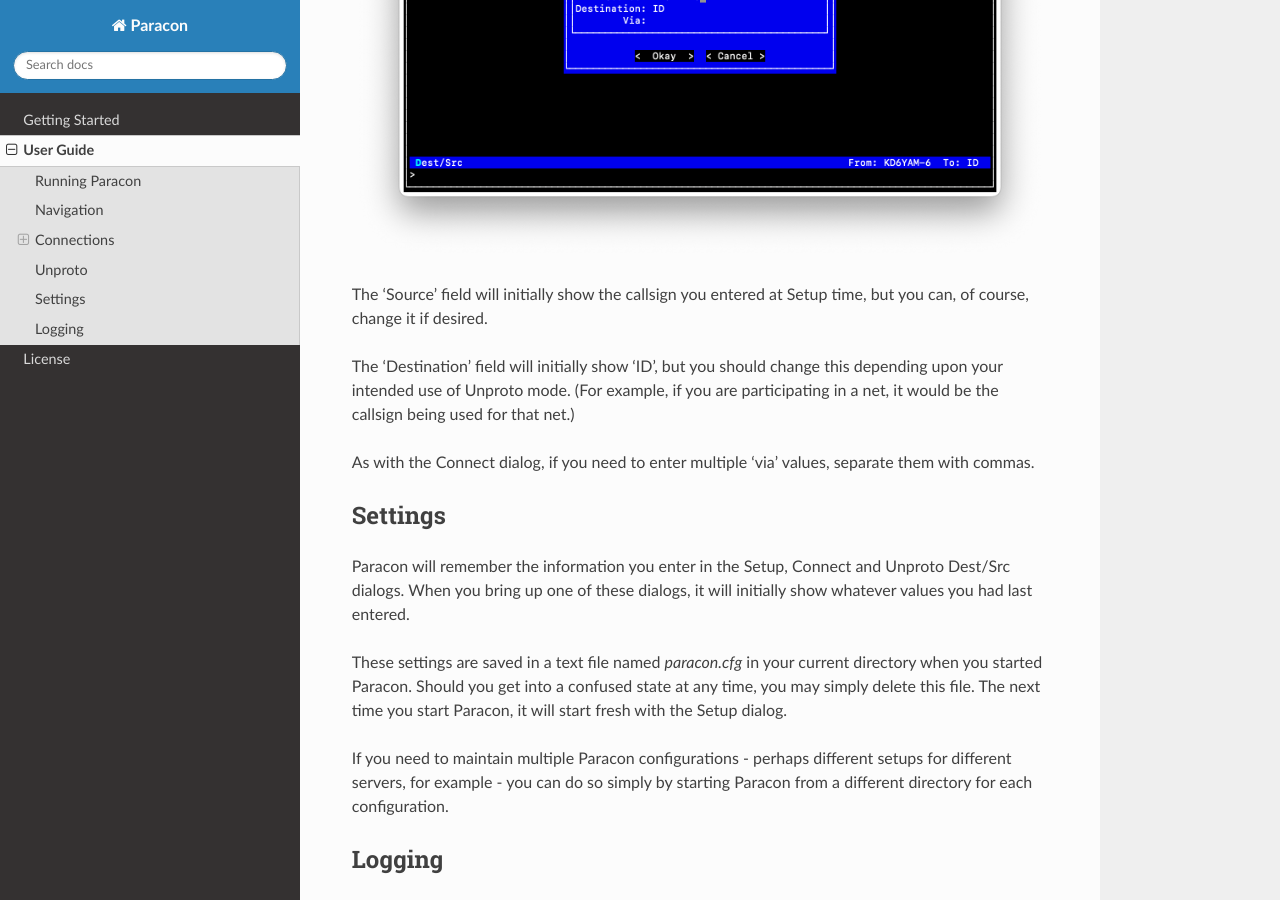
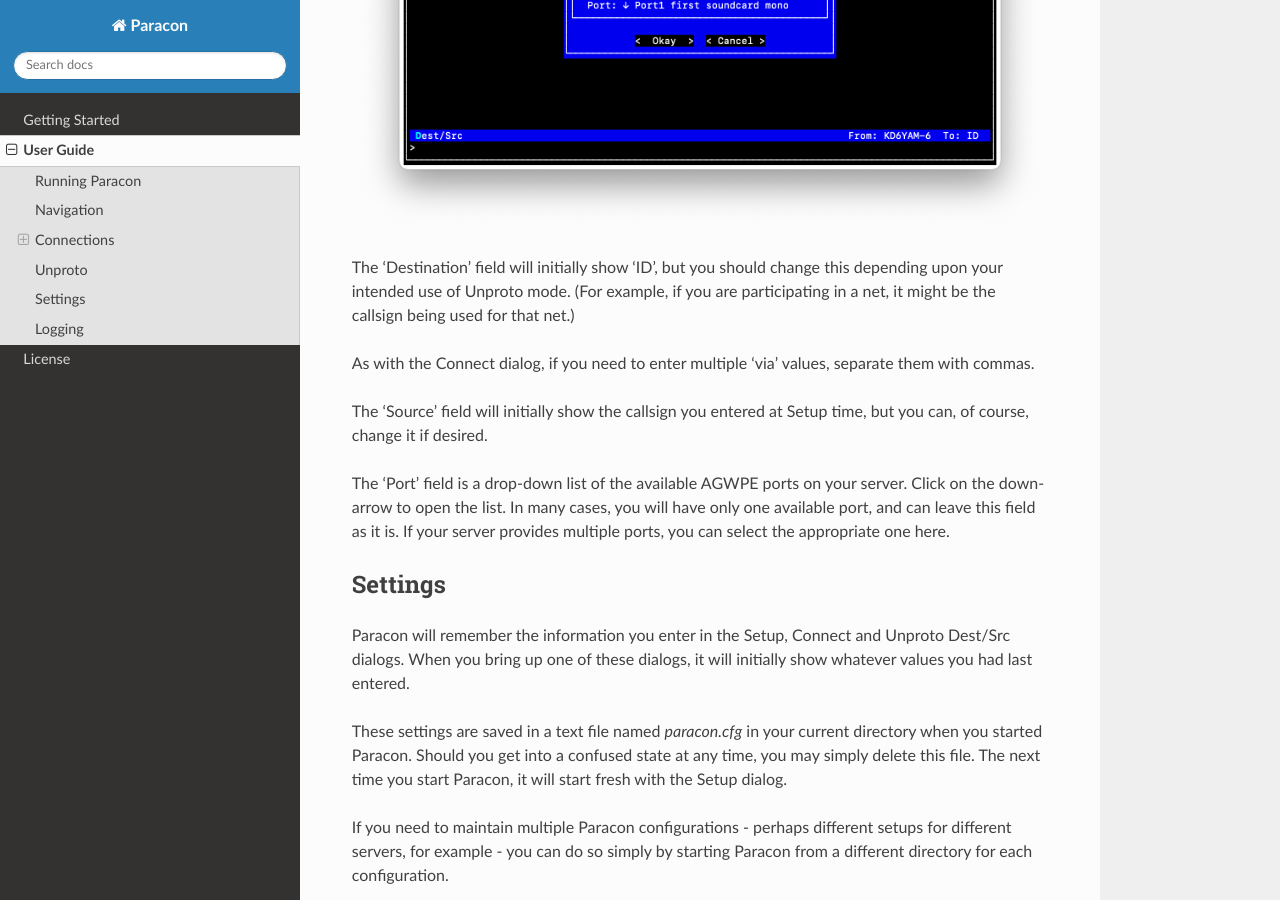
Before and after one commit to mfncooper/paracon, a Sphinx documentation site: the page built from docs/userguide.rst, in a window 1280 px wide and 900 px high, scrolled down 5840 px. Built offline with Sphinx 7.4.7 and the Read the Docs theme 2.0.0, drawn with Linux system fonts in a browser that asks for light colours; some of the changed text lies outside the part shown.

Commit message:
Update docs for Unproto port config

```diff
--- a/docs/userguide.rst
+++ b/docs/userguide.rst
@@ -100,7 +100,7 @@ the callsign you entered at Setup time, but you can, of course, change it if
 desired.
 
 The 'Port' field is a drop-down list of the available AGWPE ports on your
-server. Click on the down-arrow to open the list. In most cases, you will have
+server. Click on the down-arrow to open the list. In many cases, you will have
 only one available port, and can leave this field as it is. If your server
 provides multiple ports, you can select the appropriate one here.
 
@@ -163,15 +163,20 @@ up the Unproto dialog.
 .. image:: /images/unproto_cfg.png
    :alt: Unproto dialog
 
+The 'Destination' field will initially show 'ID', but you should change this
+depending upon your intended use of Unproto mode. (For example, if you are
+participating in a net, it might be the callsign being used for that net.)
+
+As with the Connect dialog, if you need to enter multiple ‘via’ values,
+separate them with commas.
+
 The 'Source' field will initially show the callsign you entered at Setup time,
 but you can, of course, change it if desired.
 
-The 'Destination' field will initially show 'ID', but you should change this
-depending upon your intended use of Unproto mode. (For example, if you are
-participating in a net, it would be the callsign being used for that net.)
-
-As with the Connect dialog, if you need to enter multiple ‘via’ values,
-separate them with commas.
+The 'Port' field is a drop-down list of the available AGWPE ports on your
+server. Click on the down-arrow to open the list. In many cases, you will have
+only one available port, and can leave this field as it is. If your server
+provides multiple ports, you can select the appropriate one here.
 
 Settings
 --------
```
Also changed, not shown: docs/images/unproto_cfg.png.
